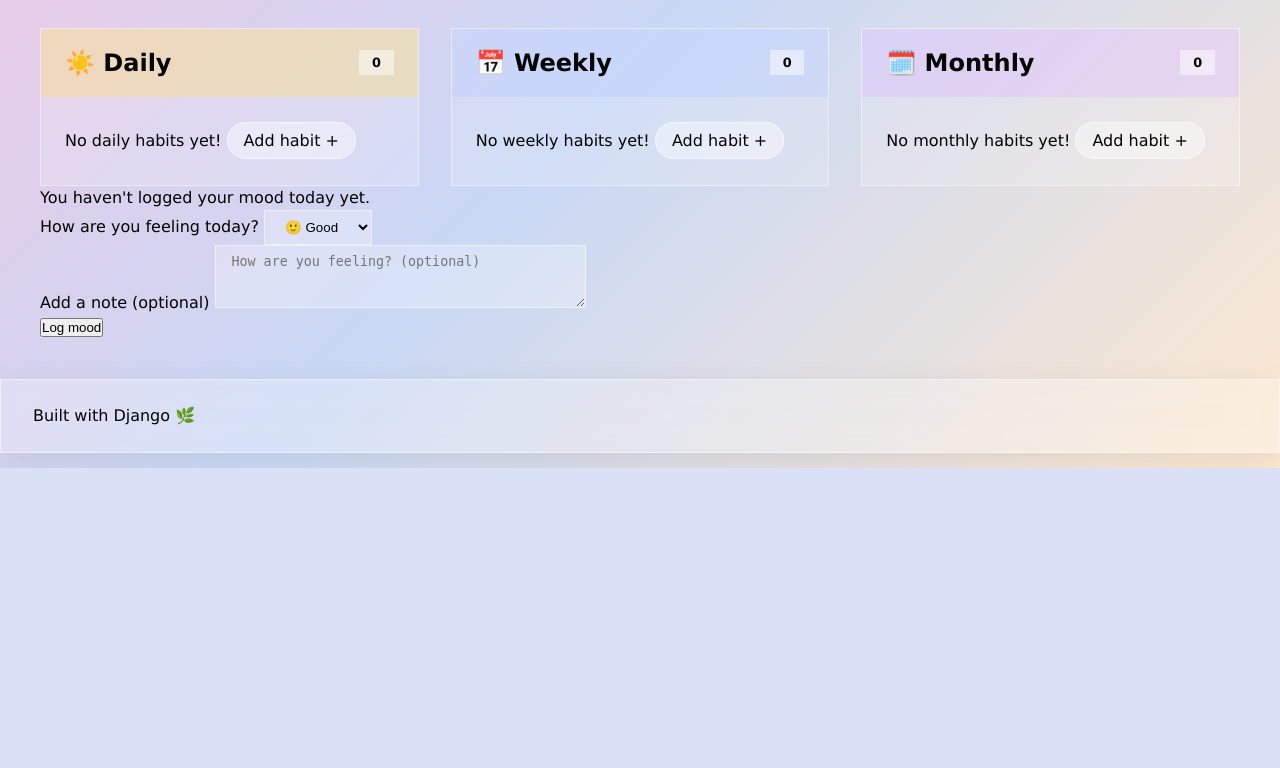
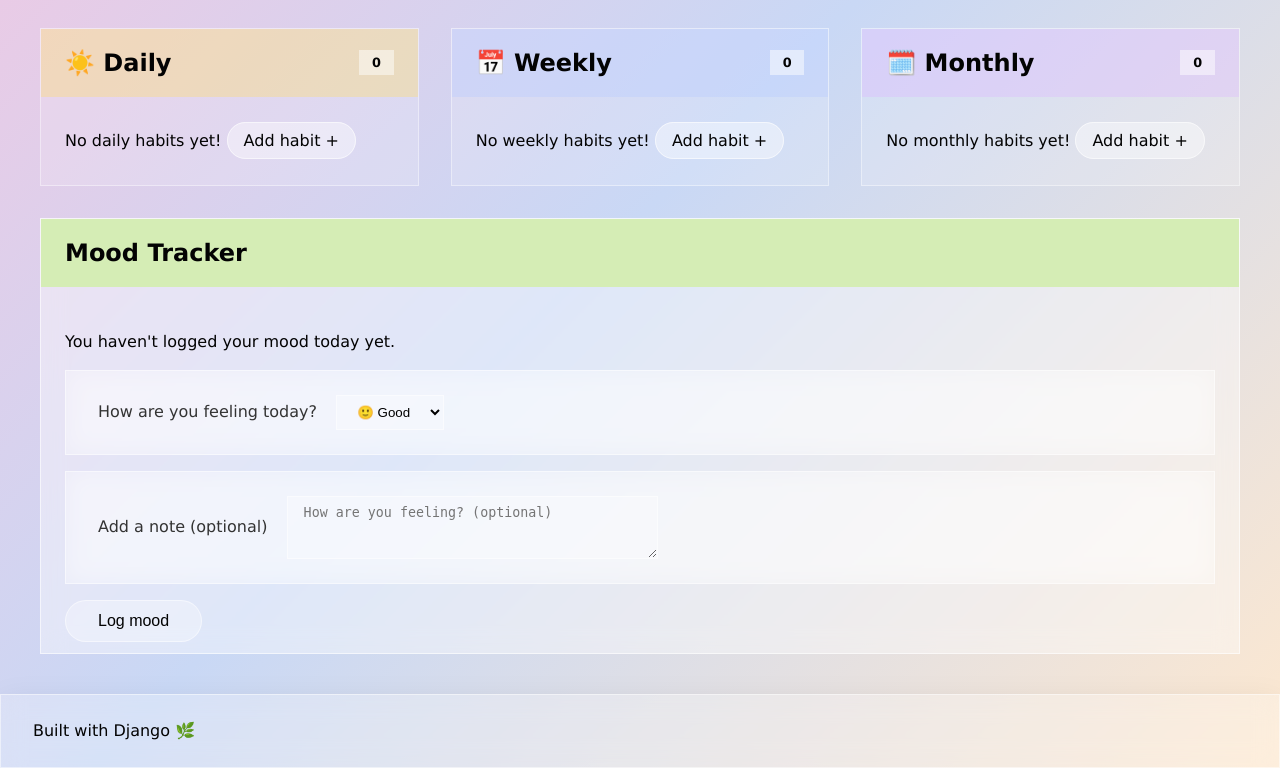
Before and after one commit to Kotelaa/habit-mood-tracker, a Django app: page / in a window 1280 px wide. Shown: the part 332-1100 px from the top of the page. Before the commit the page ends 800 px from the top, so only its background shows below. Run offline with Django 5.2, Linux system fonts and the light colour scheme; the visitor is signed in with stand-in values (Sample User, id 1); data that the repository does not hold is empty; parts of the project's set-up code (start-up, migrations or seed data) failed here and were passed over.

Commit message:
Add CSS to mood tracker

```diff
--- a/habits/static/habits/css/style.css
+++ b/habits/static/habits/css/style.css
@@ -284,6 +284,106 @@ footer {
 }
 
 
+
+.mood-section {
+    background-color: rgba(255, 255, 255, 0.4);
+    border: 1px solid rgba(255, 255, 255, 0.6);
+    backdrop-filter: blur(12px);
+    -webkit-backdrop-filter: blur(12px);
+    margin: 2rem 0rem 0rem 0rem;
+    color: #030303;
+}
+
+.mood-section p {
+    margin-bottom: 0.3rem;
+}
+
+.mood-section small {
+    font-size: 0.9rem;
+}
+
+.mood-section h2{
+    background-color: #d5edb5;
+    padding: 1rem 1.5rem;
+    margin-bottom: 2rem;
+}
+
+.mood-container {
+    padding: 0.7rem 1.5rem;
+}
+
+.mood-button {
+    padding: 0.7rem 2rem;
+    border-radius: 2rem;
+    border: 1px solid rgba(255, 255, 255, 0.5);
+    background: rgba(255, 255, 255, 0.3);
+    color: #030303;
+    font-size: 1rem;
+    cursor: pointer;
+    transition: background 0.2s;
+}
+
+.mood-button:hover {
+    background: rgba(213, 237, 181, 0.5);
+    border-color: rgba(72, 89, 50, 0.3);
+    color: #485932;
+}
+
+.form-mood {
+    display: flex;
+    flex-direction: row;
+    align-items: center;
+    background: rgba(255, 255, 255, 0.25);
+    backdrop-filter: blur(12px);
+    -webkit-backdrop-filter: blur(12px);
+    border: 1px solid rgba(255, 255, 255, 0.5);
+    padding: 1.5rem 2rem;
+    margin: 1rem 0rem;
+    color: #333;
+}
+
+.form-mood label {
+    margin-right: 1.2rem;
+}
+
+.form-mood input, select, textarea, option {
+    border: 1px solid rgba(255, 255, 255, 0.5);
+    background: rgba(255, 255, 255, 0.25);
+    padding: 0.5rem 1rem;
+}
+
+
+.recent-mood {
+    margin-top: 2rem;
+}
+
+.recent-mood h3 {
+    margin-bottom: 0.7rem;
+}
+
+.mood-columns {
+    display: grid;
+    grid-template-columns: repeat(4, 1fr);
+    gap: 1.5rem;
+    align-items: start;
+}
+
+.mood-column {
+    background: rgba(255, 255, 255, 0.15);
+    border: 1px solid rgba(255, 255, 255, 0.4);
+    padding: 1rem 2rem;
+}
+
+.mood-column p {
+    margin-bottom: 0rem;
+}
+
+.mood-column small {
+    margin-bottom: 1rem;
+}
+
+
+
 .message {
     display: flex;
     flex-direction: row;
--- a/habits/templates/habits/_mood_section.html
+++ b/habits/templates/habits/_mood_section.html
@@ -1,9 +1,11 @@
-<div>
+<div class="mood-section">
+    <h2>Mood Tracker</h2>
+    <div class="mood-container">
         {% if today_mood %}
         <div>
             <p>Today's mood: <strong>{{ today_mood.get_mood_display }}</strong></p>
             {% if today_mood.note %}
-                <p>{{ today_mood.note }}</p>
+                <small>{{ today_mood.note }}</small>
             {% endif %}
         </div>
         {% else %}
@@ -13,13 +15,13 @@
         <form method="post" action="{% url 'add_mood' %}">
             {% csrf_token %}
             {% for field in mood_form %}
-        <div>
+            <div class="form-mood">
                 <label>{{ field.label }}</label>
                 {{ field }}
             </div>
             {% endfor %}
 
-        <button type="submit">
+            <button type="submit" class="mood-button">
                 {% if today_mood %}
                     Update mood
                 {% else %}
@@ -30,19 +32,19 @@
 
 
         {% if recent_moods %}
-    <div>
-        <h4>Recent moods</h4>
-        <div>
+        <div class="recent-mood">
+            <h3>Recent moods</h3>
+            <div class="mood-columns">
                 {% for mood in recent_moods %}
-            <div>
+                <div class="mood-column">
                     <p>{{ mood.get_mood_display }}</p>
                     {% if mood.note %}
-                    <p>{{ mood.note }}</p>
+                        <small>{{ mood.note }}</small>
                     {% endif %}
                 </div>
                 {% endfor %}
             </div>
         </div>
         {% endif %}
-
     </div>
+</div>
```
Lines whose indentation alone changed are shown as unchanged.
